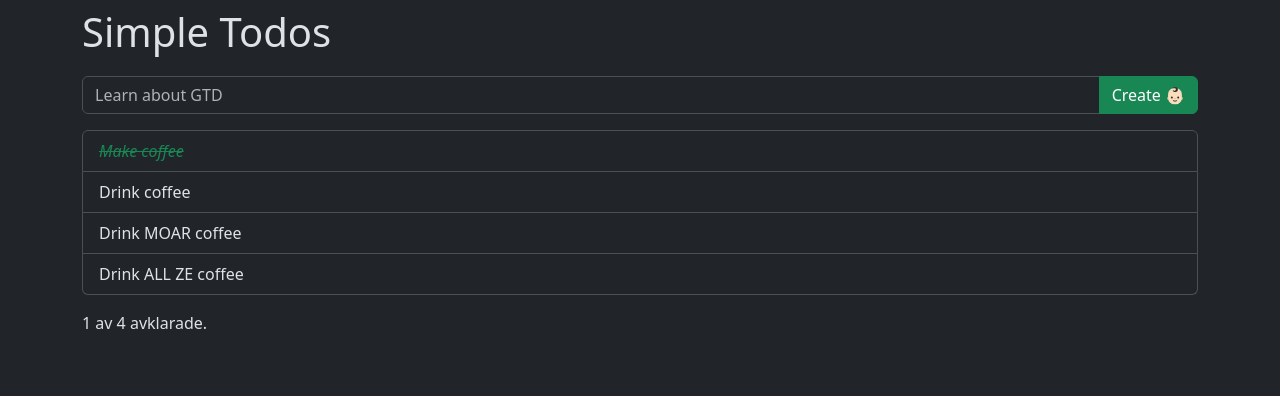
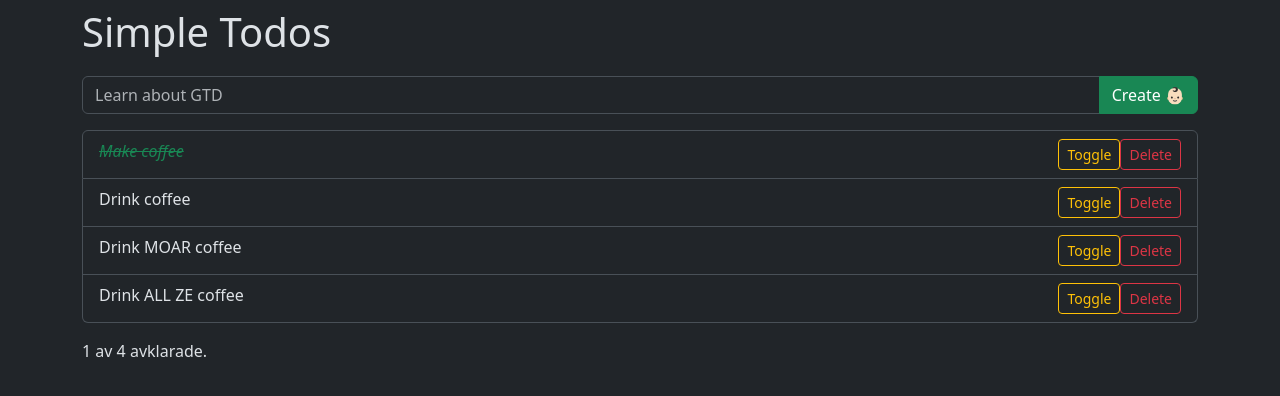
Before and after one commit to drblue/ykrea26h1, a React (Vite) app in the folder 02-simple-todos/: page / in a window 1280 px wide. Shown: the top 396 px of the page. Built offline with nearby package versions, Linux system fonts and the light colour scheme.

Commit message:
Toggle and delete todo.

```diff
--- a/02-simple-todos/src/App.tsx
+++ b/02-simple-todos/src/App.tsx
@@ -34,6 +34,19 @@ function App() {
 		setInputTitle("");
 	}
 
+	const handleDeleteTodo = (id: number) => {
+		setTodos(prevTodos => prevTodos.filter(todo => todo.id !== id));
+	}
+
+	const handleToggleTodo = (id: number) => {
+		setTodos(prevTodos => prevTodos.map(todo =>
+			(todo.id === id)
+				? { ...todo, completed: !todo.completed }
+				: todo
+			)
+		);
+	}
+
 	return (
 		<Container className="py-2">
 			<h1>Simple Todos</h1>
@@ -62,6 +75,20 @@ function App() {
 						key={todo.id}
 					>
 						<span className="todo-title">{todo.title}</span>
+
+						<div>
+							<Button
+								onClick={() => handleToggleTodo(todo.id)}
+								size="sm"  // btn-sm
+								variant="outline-warning"
+							>Toggle</Button>
+
+							<Button
+								onClick={() => handleDeleteTodo(todo.id)}
+								size="sm"  // btn-sm
+								variant="outline-danger"
+							>Delete</Button>
+						</div>
 					</ListGroup.Item>
 				))}
 			</ListGroup>
--- a/02-simple-todos/src/assets/scss/App.scss
+++ b/02-simple-todos/src/assets/scss/App.scss
@@ -9,11 +9,16 @@ h1, h2, h3, h4, h5, h6 {
 }
 
 .todolist {
-	.completed {
-		.todo-title {
-			color: $success;
-			font-style: italic;
-			text-decoration: line-through;
+	.list-group-item {
+		display: flex;
+		justify-content: space-between;
+
+		&.completed {
+			.todo-title {
+				color: $success;
+				font-style: italic;
+				text-decoration: line-through;
+			}
 		}
 	}
 }
```
